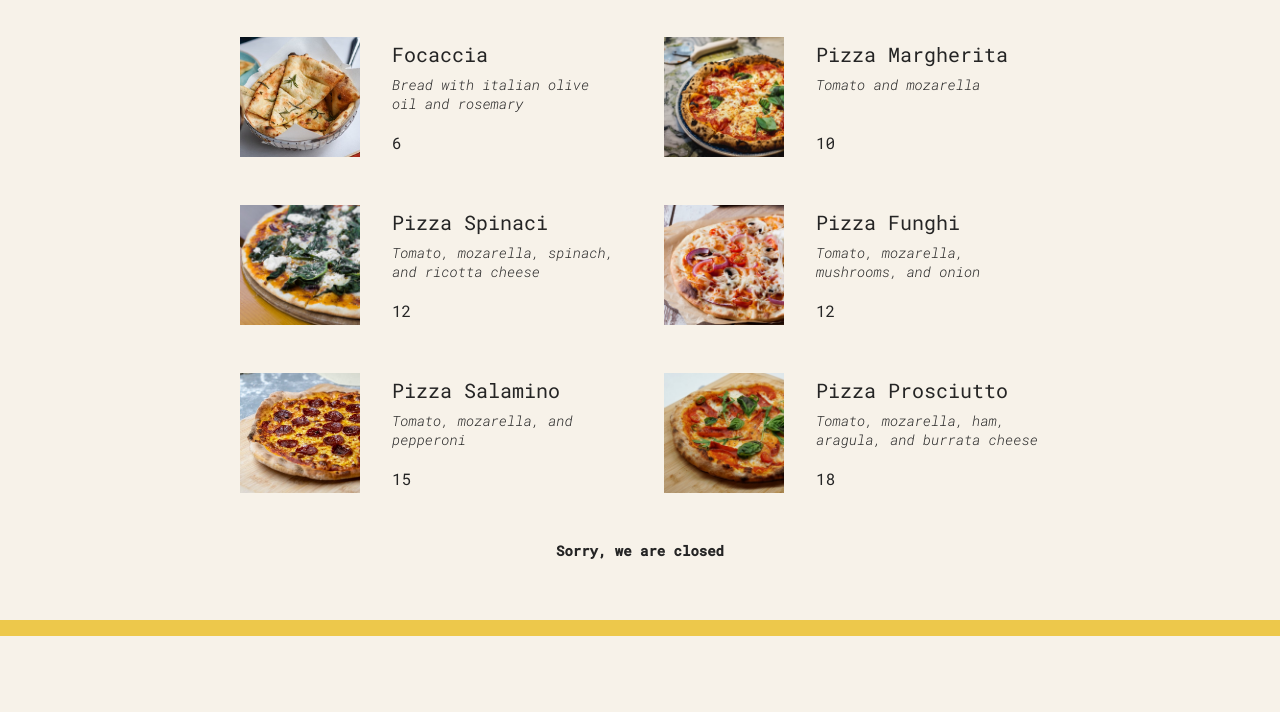
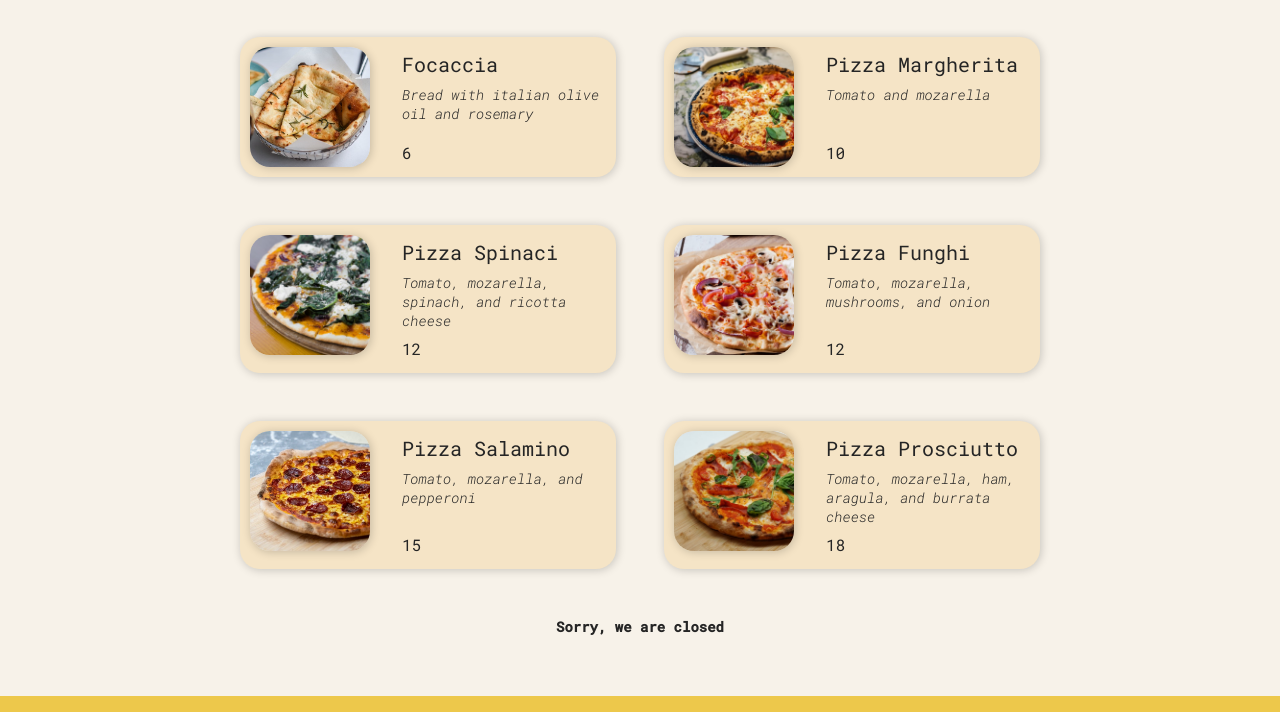
Before and after one commit to codypace68/Pizza_Menu, a React app: page / in a window 1280 px wide. Shown: the part 207-919 px from the top of the page. Before the commit the page ends 843 px from the top, so only its background shows below. Built offline with nearby package versions, Linux system fonts and the light colour scheme.

Commit message:
design tweaks, adding cards instead of flat design

```diff
--- a/src/index.css
+++ b/src/index.css
@@ -108,12 +108,18 @@ body {
 .pizza {
   display: flex;
   gap: 3.2rem;
+  background-color: #f5e4c6;
+  padding: 1rem;
+  border-radius: 20px;
+  box-shadow: 1px 1px 10px rgba(0, 0, 0, 0.2);
 }
 
 .pizza img {
   width: 12rem;
   aspect-ratio: 1;
   align-self: start;
+  border-radius: 20px;
+  box-shadow: 1px 1px 10px rgba(0, 0, 0, 0.2);
 }
 
 .pizza div {
```
